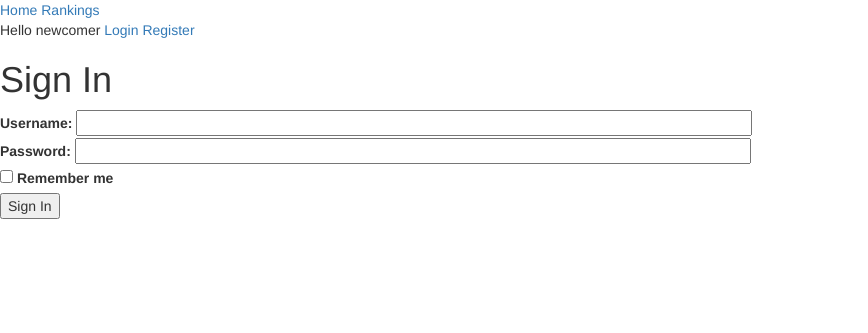
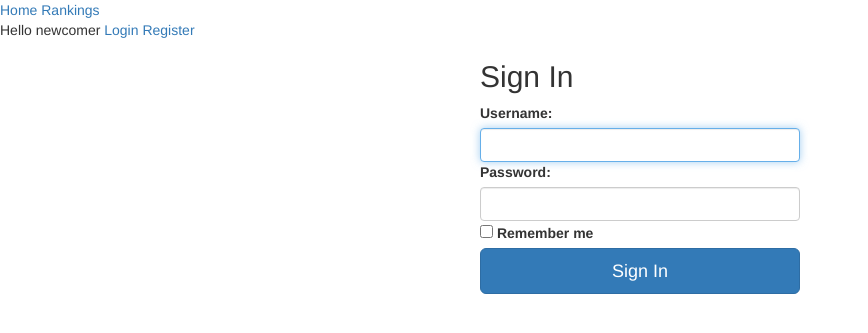
Before and after one commit to danrr/SELP, a Flask app: page /login in a window 1280 px wide. Shown: the top 333 px of the page, without its empty margins (0-868 px from the left). Run offline with Flask 2, Linux system fonts and the light colour scheme; style sheets or scripts are compiled from the project's sources; some libraries are stand-ins or nearby versions.

Commit message:
Styling login page using bootstrap

```diff
--- a/app/static/app.scss
+++ b/app/static/app.scss
@@ -89,3 +89,8 @@ ul.submissions {
 
     }
 }
+
+.form-signin {
+    max-width: 320px;
+    margin: 0 auto;
+}
--- a/app/templates/login.html
+++ b/app/templates/login.html
@@ -1,12 +1,12 @@
 {% extends "base.html" %}
 
 {% block content %}
-    <h1>Sign In</h1>
-    <form action="" method="post" name="login">
+    <form action="" method="post" name="login" class="form-signin" role="form">
+        <h2>Sign In</h2>
         {{ form.hidden_tag() }}
         <div>
             {{ form.username.label }}
-            {{ form.username(size=80) }}
+            {{ form.username(size=80, class="form-control", required="", autofocus="") }}
             {% if form.username.errors %}
                 <ul class="errors">
                     {% for error in form.username.errors %}
@@ -17,7 +17,7 @@
         </div>
         <div>
             {{ form.password.label }}
-            {{ form.password(size=80) }}
+            {{ form.password(size=80, class="form-control", required="") }}
             {% if form.password.errors %}
                  <ul class="errors">
                      {% for error in form.password.errors %}
@@ -27,6 +27,6 @@
             {% endif %}
         </div>
         <div>{{ form.remember_me }} {{ form.remember_me.label }}</div>
-        <input type="submit" value="Sign In">
+        <input class="btn btn-lg btn-primary btn-block" type="submit" value="Sign In">
     </form>
 {% endblock %}
```
